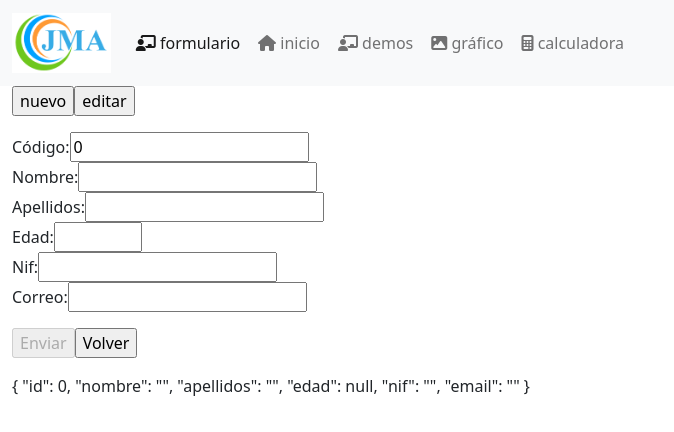
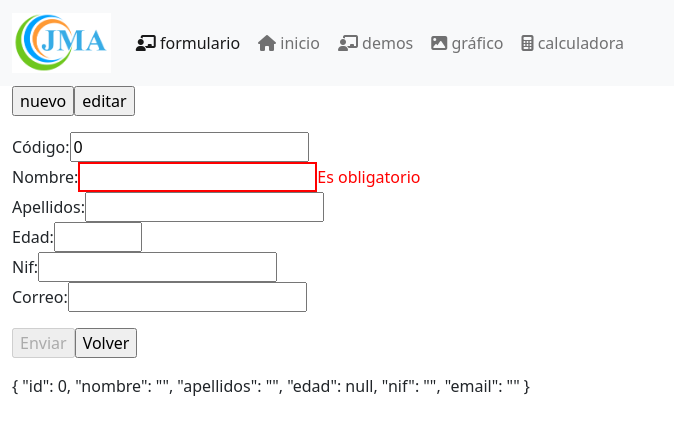
Before and after one commit to jmagit/REM20230508, an Angular app in the folder curso/: page / in a window 1280 px wide. Both pictures are taken after a click on the button "nuevo". Shown: the top 432 px of the page, without its empty margins (0-674 px from the left). Built offline with nearby package versions, Linux system fonts and the light colour scheme.

Commit message:
Validaciones

```diff
--- a/curso/src/app/formulario/formulario.component.css
+++ b/curso/src/app/formulario/formulario.component.css
@@ -0,0 +1,3 @@
+form .ng-invalid {
+  border: 2px solid red;
+}
--- a/curso/src/app/formulario/formulario.component.html
+++ b/curso/src/app/formulario/formulario.component.html
@@ -1,35 +1,43 @@
 <p>
-  <input type="button" value="nuevo" (click)="add()" >
-  <input type="button" value="editar" (click)="edit()" >
+  <input type="button" value="nuevo" (click)="add()">
+  <input type="button" value="editar" (click)="edit()">
 
 </p>
 <form #miFom="ngForm">
   <p>
     <label for="id">Código:</label>
-    <input type="number" id="id" name="id" [(ngModel)]="elemento.id" #id="ngModel"
-      required>
+    <input type="number" id="id" name="id" [(ngModel)]="elemento.id" #id="ngModel" required>
+    <output class="error" [hidden]="!id.hasError('required') || miFom.pristine">Es obligatorio</output>
     <br>
     <label for="nombre">Nombre:</label>
-    <input type="text" id="nombre" name="nombre" [(ngModel)]="elemento.nombre" #nombre="ngModel"
-      required maxlength="10" minlength="2">
+    <input type="text" id="nombre" name="nombre" [(ngModel)]="elemento.nombre" #nombre="ngModel" required maxlength="10"
+      minlength="2">
+    <output class="error" [hidden]="!nombre?.errors?.['required']">Es obligatorio</output>
+    <output class="error" [hidden]="!nombre.hasError('minlength') && !nombre.hasError('maxlength')">Debe tener entre 2 y
+      10 letras</output>
     <br>
     <label for="apellidos">Apellidos:</label>
     <input type="text" id="apellidos" name="apellidos" [(ngModel)]="elemento.apellidos" #apellidos="ngModel"
       maxlength="10" minlength="2">
+    <output class="error" [hidden]="!apellidos.hasError('minlength') && !apellidos.hasError('maxlength')">Debe tener entre 2 y
+      10 letras</output>
     <br>
     <label for="edad">Edad:</label>
-    <input type="number" id="edad" name="edad" [(ngModel)]="elemento.edad" #edad="ngModel"
-      min="16" max="67">
+    <input type="number" id="edad" name="edad" [(ngModel)]="elemento.edad" #edad="ngModel" min="16" max="67">
+    <output class="error" [hidden]="!edad.hasError('min') && !edad.hasError('max')">Debe tener entre 16 y
+      67 años</output>
     <br>
     <label for="nif">Nif:</label>
     <input type="text" id="nif" name="nif" [(ngModel)]="elemento.nif" #nif="ngModel">
     <br>
     <label for="email">Correo:</label>
     <input type="email" id="email" name="email" [(ngModel)]="elemento.email" #email="ngModel">
+    <output class="error" [hidden]="!email.hasError('email')">Debe tener entre 16 y
+      67 años</output>
   </p>
   <p>
-    <input type="button" value="Enviar" (click)="send()" [disabled]="miFom.invalid" >
-    <input type="button" value="Volver" >
+    <input type="button" value="Enviar" (click)="send()" [disabled]="miFom.invalid">
+    <input type="button" value="Volver">
   </p>
 </form>
 {{ elemento | json }}
```
